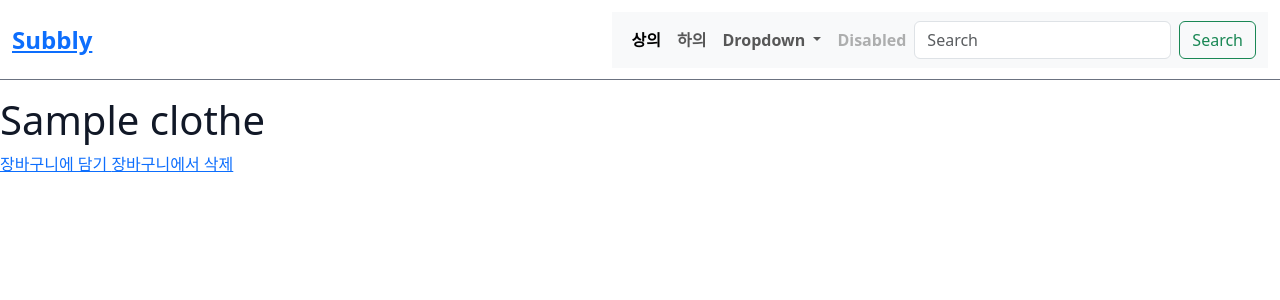
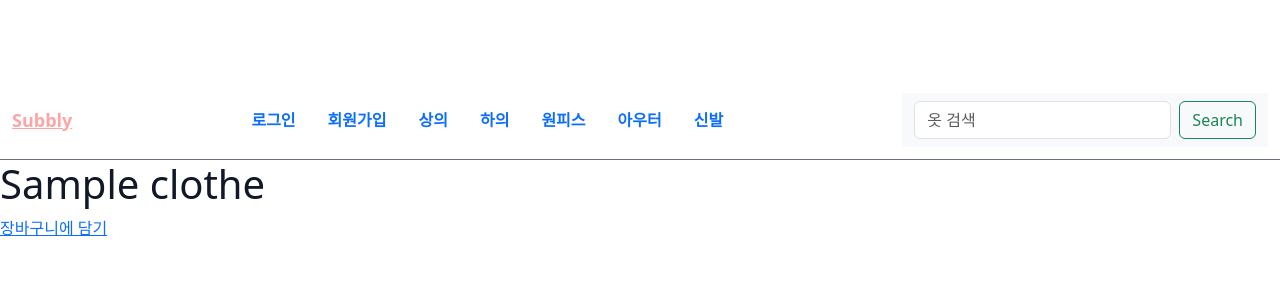
Before and after one commit to hongsub95/subbly-docker, a Django app: a page that uses templates/base.html in a window 1280 px wide. Shown: the top 300 px of the page. Run offline with Django 4.2, Linux system fonts and the light colour scheme; tables that the repository leaves empty hold one stand-in row (values such as "Sample post"); style sheets or scripts are compiled from the project's sources; some libraries are stand-ins or nearby versions.

Commit message:
장바구니,검색 수정

```diff
--- a/clothes/urls.py
+++ b/clothes/urls.py
@@ -5,8 +5,13 @@ app_name = "clothes"
 
 urlpatterns = [
     path("", views.all_clothes, name="all_clothes"),
-    path("clothes_list/", views.clothes_list, name="clothes_list"),
+    path('clothes_list',views.clothes_list,name="clothes_list"),
+    path("upper/", views.clothes_list_upper, name="clothes_list_upper"),
+    path("pants/", views.clothes_list_pants, name="clothes_list_pants"),
+    path("shoes/", views.clothes_list_shoes, name="clothes_list_shoes"),
+    path("outer/", views.clothes_list_outer, name="clothes_list_outer"),
+    path("onepiece/", views.clothes_list_onepiece, name="clothes_list_onepiece"),
     path("int:<pk>/", views.clothes_detail.as_view(), name="clothes_detail"),
     path("search/", views.SearchView.as_view(), name="search"),
-    path("index/",views.contact_view,name="contact")
+
 ]
--- a/clothes/views.py
+++ b/clothes/views.py
@@ -1,21 +1,18 @@
+from audioop import reverse
 from re import template
 from django.shortcuts import render, redirect
 from django.core.paginator import Paginator, EmptyPage
-from django.views.generic import DetailView, FormView
+from django.views.generic import DetailView, FormView, ListView,View
 import random
 from django.db.models import Q
-from . import models as clothes_models
+from .models import Clothes as clothes_models
+from .models import photo as Photo_models
 from .forms import SearchForm , ContactForm
 
-def contact_view(request):
-    form = ContactForm()
-    context = {'form': form}
-    template_name = 'clothes/index.html'
-    return render(request, template_name, context)
 
 def all_clothes(request):
     clothes_set = set()
-    clothes = clothes_models.Clothes.objects.all()
+    clothes = clothes_models.objects.all()
     len_clothes = len(clothes)
     if len_clothes <= 10:
         clothes_set.update(clothes)
@@ -40,12 +37,24 @@ def all_clothes(request):
         },
     )
 
-
 def clothes_list(request):
     page = request.GET.get("page", 1)
-    clothes_list = clothes_models.Clothes.objects.all()
+    clothes_list = clothes_models.objects.all()
     paginator = Paginator(clothes_list, 10)
-    clothes_category = clothes_models.Clothes.objects.get("Category")
+    try:
+        clothes = paginator.get_page(page)
+        return render(
+            request,
+            "clothes/clothes_search.html",
+            context={"clothes": clothes},
+        )
+    except EmptyPage:
+        return redirect("/")  # home으로 이동
+
+def clothes_list_onepiece(request):
+    page = request.GET.get("page", 1)
+    clothes_list = clothes_models.objects.filter(category_id=1)
+    paginator = Paginator(clothes_list, 10)
 
     try:
         clothes = paginator.get_page(page)
@@ -58,15 +67,87 @@ def clothes_list(request):
         return redirect("/")  # home으로 이동
 
 
-class clothes_detail(DetailView):
-    model = clothes_models.Clothes
+def clothes_list_upper(request):
+    page = request.GET.get("page", 1)
+    clothes_list = clothes_models.objects.filter(category_id=2)
+    paginator = Paginator(clothes_list, 10)
+
+    try:
+        clothes = paginator.get_page(page)
+        return render(
+            request,
+            "clothes/clothes_list.html",
+            context={"clothes": clothes},
+        )
+    except EmptyPage:
+        return redirect("/")  # home으로 이동
+
+def clothes_list_pants(request):
+    page = request.GET.get("page", 1)
+    clothes_list = clothes_models.objects.filter(category_id=3)
+    paginator = Paginator(clothes_list, 10)
+
+    try:
+        clothes = paginator.get_page(page)
+        return render(
+            request,
+            "clothes/clothes_list.html",
+            context={"clothes": clothes},
+        )
+    except EmptyPage:
+        return redirect("/")  # home으로 이동
+
+def clothes_list_shoes(request):
+    page = request.GET.get("page", 1)
+    clothes_list = clothes_models.objects.filter(category_id=4)
+    paginator = Paginator(clothes_list, 10)
+
+    try:
+        clothes = paginator.get_page(page)
+        return render(
+            request,
+            "clothes/clothes_list.html",
+            context={"clothes": clothes},
+        )
+    except EmptyPage:
+        return redirect("/")  # home으로 이동
+
+def clothes_list_outer(request):
+    page = request.GET.get("page", 1)
+    clothes_list = clothes_models.objects.filter(category_id=5)
+    paginator = Paginator(clothes_list, 10)
+
+    try:
+        clothes = paginator.get_page(page)
+        return render(
+            request,
+            "clothes/clothes_list.html",
+            context={"clothes": clothes},
+        )
+    except EmptyPage:
+        return redirect("/")  # home으로 이동
 
 
-class SearchView(FormView):
-    template_name = "clothes/search.html"
-    form_class = SearchForm
 
-    def form_valid(self,form):
-        name = form.cleaned_data.get("name")
-        clothes_list = clothes_models.Clothes.objects.filter(Q(name__icontains=name) | Q(description__icontains=name)).distinct()
-        return render(self.request,self.template_name,{'form':form,'clothes_list':clothes_list,'name':name})
+
+class clothes_detail(DetailView):
+    model = clothes_models
+
+
+class SearchView(View):
+
+    def get(self,request):
+
+        query = request.GET.get('search')
+
+        try:
+            clothes_list = clothes_models.objects.filter(Q(name__icontains=query) | Q(description__icontains=query) ).distinct()
+            paginator = Paginator(clothes_list,10,orphans=5)
+            page = request.GET.get("page",1)
+            clothes = paginator.get_page(page)
+            return render(request, 'clothes/search.html', {'query': query, 'clothes': clothes})
+        except ValueError:
+            return redirect('/')
+
+class SearchException(Exception):
+    pass
--- a/config/settings/common.py
+++ b/config/settings/common.py
@@ -119,6 +119,7 @@ INTERNAL_IPS = [
 ]
 
 MEDIA_ROOT = BASE_DIR / "uploads"
+MEDIA_URL = "/media/"
 
 STATICFILES_DIRS = [
     BASE_DIR / "config/settings/static",
--- /dev/null
+++ b/config/settings/static/bootstrap.css
@@ -0,0 +1,3 @@
+a {
+    text-decoration-line: none;
+}
--- a/lists/views.py
+++ b/lists/views.py
@@ -27,7 +27,8 @@ def add_list(request, clothes_pk):
             clothes=clothes, quantity=1, list=list
         )
         list_item.save()
-    return redirect("lists:list_detail")
+
+    return redirect("clothes:clothes_detail",clothes_pk)
 
 
 def list_detail(request):
@@ -40,6 +41,7 @@ def list_detail(request):
         for item in list_items:
             total += item.clothes.price * item.quantity
             cnt += item.quantity
+
     except ObjectDoesNotExist:
         pass
     return render(
@@ -51,7 +53,7 @@ def list_detail(request):
 
 def list_delete(request, clothes_pk):
     list = models.List.objects.get(list_id=_list_id(request))
-    clothes = get_object_or_404(clothes_models.Clothes, pk=clothes_pk)
+    clothes = clothes_models.Clothes.objects.get(pk=clothes_pk)
     list_item = models.ListItem.objects.get(clothes=clothes, list=list)
     if list_item.quantity > 1:
         list_item.quantity -= 1
--- a/templates/base.html
+++ b/templates/base.html
@@ -9,16 +9,26 @@
         <link rel="stylesheet" href='{% static 'tailwind.output.css' %}'>
         <link rel="stylesheet" href='{% static 'common.css' %}'>
         <script defer src="https://cdnjs.cloudflare.com/ajax/libs/bootstrap/5.1.3/js/bootstrap.min.js"></script>
+        <link rel="stylesheet" href = '{% static 'bootstrap.css' %}'
         <link rel="stylesheet" href="https://cdnjs.cloudflare.com/ajax/libs/bootstrap/5.1.3/js/bootstrap.min.js">
         {% load bootstrap5 %}
         {% bootstrap_css %}
-        {% bootstrap_javascript %}
-        {% bootstrap_messages %}
+
     </head>
-    <body class = "t-text-gray-900 t-mt-24 t-font-light">
-        <header class="t-container t-max-w-full t-inset-0 t-flex t-items-center t-justify-between t-px-3 t-h-20 t-border-b t-border-gray-500 t-fixed">
-            <a class="t-font-bold t-text-2xl t ext-red-700" href="{% url 'core:home' %}">Subbly</a>
+    <body class = "t-text-gray-900 t-mt-20 t-font-light">
+        <header class="t-container t-max-w-full t-inset-0 t-flex t-items-center t-justify-between t-px-3 t-h-20 t-border-b t-border-gray-500 ">
+            <a class="t-text-red-300 t-font-bold t-text-lg" href={% url 'core:home' %}>Subbly</a>
             {% include "partials/nav.html" %}
+            {% block search-bar %}
+                <nav class="navbar bg-light">
+                    <div class="container-fluid">
+                    <form method="GET" action="{% url 'clothes:search' %}" class="d-flex" role="search">
+                        <input class="form-control me-2" type="search" name = "search" placeholder="옷 검색" aria-label="Search">
+                        <button class="btn btn-outline-success" type="submit">Search</button>
+                    </form>
+                    </div>
+                </nav>
+            {% endblock search-bar %}
         </header>
         {% block content %}
         {% endblock content %}
--- a/templates/clothes/clothes_detail.html
+++ b/templates/clothes/clothes_detail.html
@@ -3,10 +3,8 @@
 {% block content %}
 
     <h1>{{clothes.name}}</h1>
-    <a href = {% url 'lists:add_list' clothes.pk %}>
+    <a href = '{% url 'lists:add_list' clothes.pk %}'>
         장바구니에 담기
     </a>
-    <a href ="{% url 'lists:remove_list' clothes.pk %}">
-        장바구니에서 삭제
-    </a>
+
 {% endblock content %}
--- a/templates/clothes/clothes_list.html
+++ b/templates/clothes/clothes_list.html
@@ -4,7 +4,7 @@
     <div class ="t-container t-mx-auto t-pb-10">
         <div class ="t-flex t-flex-wrap -t-mx-36 t-mb-10">
             {% for c in clothes %}
-                    {% include "mixins/clothes_card.html" with clothes=c %}
+                {% include "mixins/clothes_card.html" with clothes=c %}
             {% endfor %}
         </div>
 
--- /dev/null
+++ b/templates/mixins/list_card.html
@@ -0,0 +1,3 @@
+<div class = "t-container">
+    <a href={{"clothes.get_absolute_url"}}>{{clothes.name}}</a>
+</div>
--- a/templates/partials/nav.html
+++ b/templates/partials/nav.html
@@ -1,38 +1,33 @@
 {% load static %}
 <ul class="t-flex t-items-center t-text-base t-font-bold t-h-full nav-tab nav">
-<nav class="navbar navbar-expand-lg bg-light">
-  <div class="container-fluid">
-    <button class="navbar-toggler" type="button" data-bs-toggle="collapse" data-bs-target="#navbarSupportedContent" aria-controls="navbarSupportedContent" aria-expanded="false" aria-label="Toggle navigation">
-      <span class="navbar-toggler-icon"></span>
-    </button>
-    <div class="collapse navbar-collapse" id="navbarSupportedContent">
-      <ul class="navbar-nav me-auto mb-2 mb-lg-0">
+  {% if user.is_authenticated %}
   <li class="nav-item">
-          <a class="nav-link active" aria-current="page" href="#">상의</a>
+    <a class="nav-link active" aria-current="page" href="{% url 'users:logout' %}">로그아웃</a>
   </li>
   <li class="nav-item">
-          <a class="nav-link" href="#">하의</a>
+    <a class="nav-link active" aria-current="page" href="{% url 'lists:list_detail' %}">장바구니</a>
   </li>
-        <li class="nav-item dropdown">
-          <a class="nav-link dropdown-toggle" href="#" id="navbarDropdown" role="button" data-bs-toggle="dropdown" aria-expanded="false">
-            Dropdown
-          </a>
-          <ul class="dropdown-menu" aria-labelledby="navbarDropdown">
-            <li><a class="dropdown-item" href="#">Action</a></li>
-            <li><a class="dropdown-item" href="#">Another action</a></li>
-            <li><hr class="dropdown-divider"></li>
-            <li><a class="dropdown-item" href="#">Something else here</a></li>
-          </ul>
+  {% else %}
+  <li class="nav-item">
+    <a class="nav-link active" aria-current="page" href="{% url 'users:login' %}">로그인</a>
   </li>
   <li class="nav-item">
-          <a class="nav-link disabled">Disabled</a>
+    <a class="nav-link active" aria-current="page" href="{% url 'users:signup' %}">회원가입</a>
+  </li>
+  {% endif %}
+    <li class="nav-item">
+      <a class="nav-link" href="{% url 'clothes:clothes_list_upper' %}">상의</a>
+    </li>
+    <li class="nav-item">
+      <a class="nav-link" href="{% url 'clothes:clothes_list_pants' %}">하의</a>
+    </li>
+    <li class="nav-item">
+      <a class="nav-link" href="{% url 'clothes:clothes_list_onepiece' %}">원피스</a>
+    </li>
+    <li class="nav-item">
+      <a class="nav-link" href="{% url 'clothes:clothes_list_outer' %}">아우터</a>
+    </li>
+    <li class="nav-item">
+      <a class="nav-link" href="{% url 'clothes:clothes_list_shoes' %}">신발</a>
     </li>
   </ul>
-      <form class="d-flex" role="search">
-        <input class="form-control me-2" type="search" placeholder="Search" aria-label="Search">
-        <button class="btn btn-outline-success" type="submit">Search</button>
-      </form>
-    </div>
-  </div>
-</nav>
-</ul>
```
Also changed, not shown: clothes/forms.py (+9 -3 lines), clothes/models.py (+8 -0 lines), templates/clothes/index.html (deleted, +0 -12 lines), templates/clothes/search.html (+29 -18 lines), templates/lists/list_detail.html (+22 -34 lines), templates/mixins/clothes_card.html (+4 -6 lines). Lines whose indentation alone changed are shown as unchanged.
